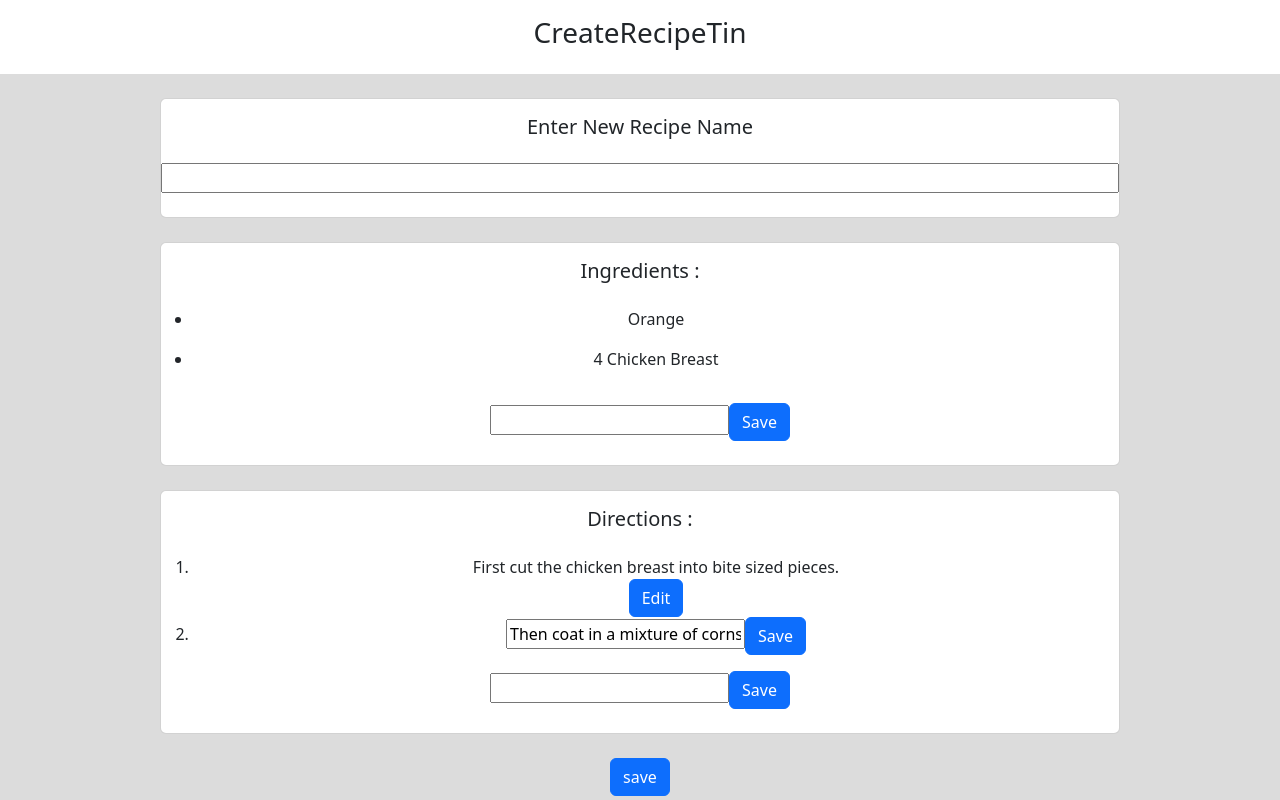
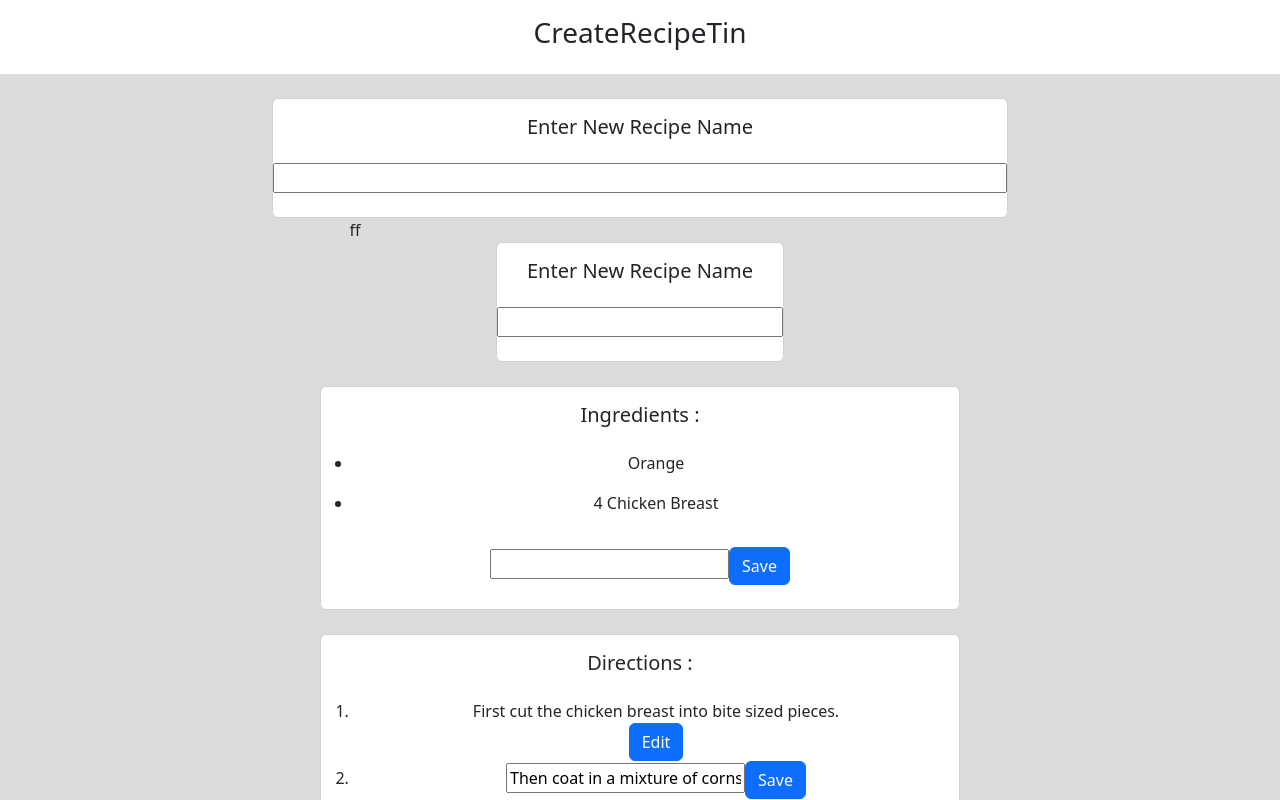
Before and after one commit to SunRises-On/RecipeMaker, a React (Create React App) app in the folder frontend/recipetin/: page /create in a window 1280 px wide. Shown: the top 800 px of the page. Built offline with nearby package versions, Linux system fonts and the light colour scheme.

Commit message:
Add grid.

```diff
--- a/frontend/recipetin/src/components/AddRecipe.js
+++ b/frontend/recipetin/src/components/AddRecipe.js
@@ -3,8 +3,15 @@ import { InputGroup } from 'react-bootstrap';
 import Form from 'react-bootstrap/Form';
 import Ingredients from './Ingredients';
 import Button from 'react-bootstrap/Button';
+import Container from 'react-bootstrap/Container';
 import Card from 'react-bootstrap/Card';
+import Row from 'react-bootstrap/Row';
+import Col from 'react-bootstrap/Col';
 import Directions from './Directions';
+
+
+import { FontAwesomeIcon } from '@fortawesome/react-fontawesome'
+import { faCheck } from '@fortawesome/free-solid-svg-icons';
 
 const deepCopyFunction = (inObject) => {
     let outObject, value, key
@@ -143,13 +150,44 @@ const AddRecipe = props =>{
         console.log(directionTemp)
     }
 
+
     return(
         <div>
 
             <br/>
+            <Container>
+                <Row
+                className="justify-content-md-center"
+                >
+                    <Col
+                    xs={12} lg={8}
+                    >
                         <Card
                         className="mx-auto my-auto p5"
-                 style={{width: '75%',}}>
+                        >
+                            <Card.Body>
+                                <Card.Title>Enter New Recipe Name</Card.Title>
+                            </Card.Body>
+                            <input
+                            value={value.name}
+                            type='text'
+                            name='name'
+                            onChange={nameHandler}
+                        />
+                        <br/>
+                        </Card >
+                    </Col>
+                    <Col
+                    xs={12} lg={6}
+                    >
+                        ff
+                    </Col>
+                    <Col></Col>
+                </Row>
+            </Container>
+            <Card
+                className="mx-auto my-auto p5"
+                 style={{width: '18rem'}}>
                 <Card.Body>
                     <Card.Title>Enter New Recipe Name</Card.Title>
                 </Card.Body>
@@ -164,7 +202,7 @@ const AddRecipe = props =>{
                 <br/>
             <Card
                 className="mx-auto my-auto p5"
-                style={{width: '75%',}}>
+                style={{width: '50%',}}>
                 <Card.Body>
                     <Card.Title>Ingredients : </Card.Title>
                 </Card.Body>
@@ -189,24 +227,31 @@ const AddRecipe = props =>{
                 <br/>
             <Card
                 className="mx-auto my-auto p5"
-                style={{width: '75%',}}>
+                style={{width: '50%',}}>
                 <Card.Body>
                     <Card.Title>Directions : </Card.Title>
                 </Card.Body>
                 <Directions value={value} setValue={setValue} />
-                <div>
+                <div className='m-5'
+                >
                     <form onSubmit={handleDirectionSubmit}>
-                        <input
-                        value={directionTemp}
+                        <InputGroup
+                        >
+                            <Form.Control
                             type='text'
                             name='directionTemp'
-                        onChange={event => {
-                            setDirectionTemp(event.target.value)
-                        }}
+                            value={directionTemp}
+                            onChange={
+                                e=> setDirectionTemp(e.target.value)
+                            }
                             />
                             <Button
                             type="submit"
-                        >Save</Button>
+                            variant="outline-secondary"
+                            >
+                                Save
+                            </Button>
+                        </InputGroup>
                     </form>
                 </div>
                 <br/>
```
Lines whose indentation alone changed are shown as unchanged.
